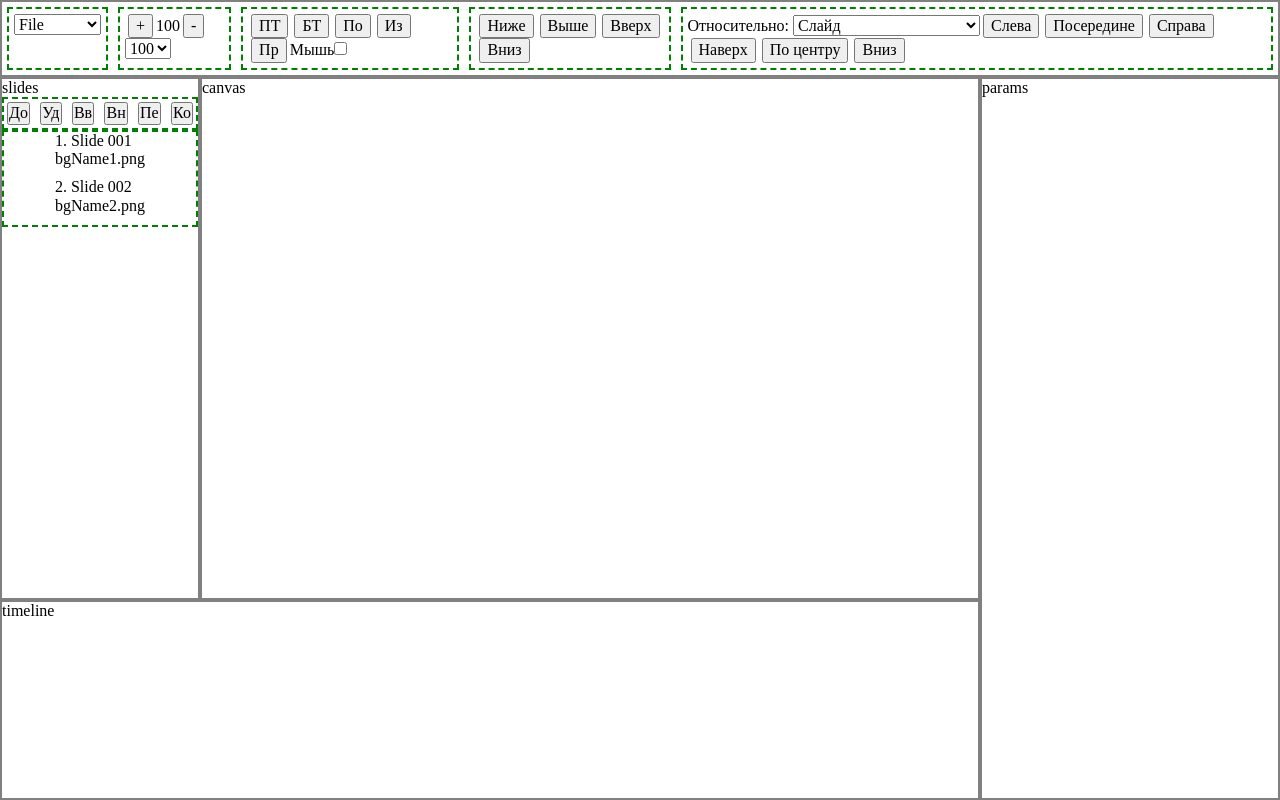
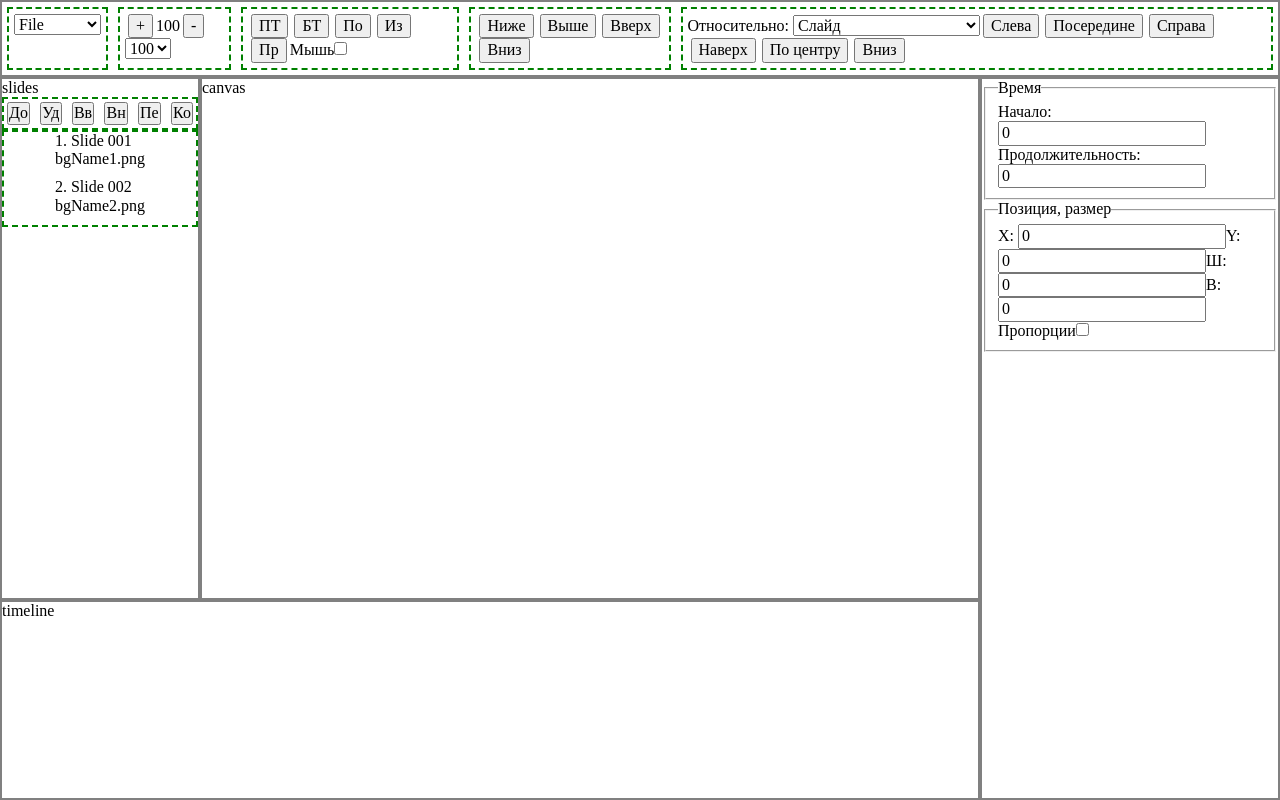
Before and after one commit to kvazimode/capticlone-desktop, a React app: page / in a window 1280 px wide. Built offline with nearby package versions, Linux system fonts and the light colour scheme.

Commit message:
basic markup for params

```diff
--- /dev/null
+++ b/src/app/panels/params/basic.jsx
@@ -0,0 +1,10 @@
+import React from 'react'
+import Timing from './timing.jsx'
+import Position from './position.jsx'
+
+export default function Basic() {
+    return (<form>
+        <Timing />
+        <Position />
+    </form>)
+}
--- a/src/app/panels/params/params.jsx
+++ b/src/app/panels/params/params.jsx
@@ -1,9 +1,10 @@
 import React from 'react'
+import Basic from './basic.jsx'
 
-export default () => {
-  return <React.Fragment>
+export default function Params() {
+  return (
     <div className="panel panel-params">
-      params
+      <Basic />
     </div>
-  </React.Fragment>
+  )
 }
--- /dev/null
+++ b/src/app/panels/params/position.jsx
@@ -0,0 +1,18 @@
+import React from 'react'
+
+export default function Position() {
+    return (<fieldset>
+        <legend>Позиция, размер</legend>
+        <label htmlFor="pos-x">X: </label>
+        <input id="pos-x" className="param-field param-field--num" type="number" defaultValue="0"></input>
+        <label htmlFor="pos-y">Y: </label>
+        <input id="pos-y" className="param-field param-field--num" type="number" defaultValue="0"></input>
+        <label htmlFor="pos-width">Ш: </label>
+        <input id="pos-width" className="param-field param-field--num" type="number" defaultValue="0"></input>
+        <label htmlFor="pos-height">В: </label>
+        <input id="pos-height" className="param-field param-field--num" type="number" defaultValue="0"></input>
+        <label htmlFor="pos-constrain">Пропорции</label>
+        <input id="pos-constrain" type="checkbox"></input>
+
+    </fieldset>)
+}
--- /dev/null
+++ b/src/app/panels/params/timing.jsx
@@ -0,0 +1,13 @@
+import React from 'react'
+
+export default function Timing() {
+    return (
+        <fieldset>
+            <legend>Время</legend>
+            <label htmlFor="timing-start">Начало: </label>
+            <input id="timing-start" className="param-field param-field--num" type="number" defaultValue="0"></input>
+            <label htmlFor="timing-duration">Продолжительность: </label>
+            <input id="timing-duration" className="param-field param-field--num" type="number" defaultValue="0"></input>
+        </fieldset>
+    )
+}
```
